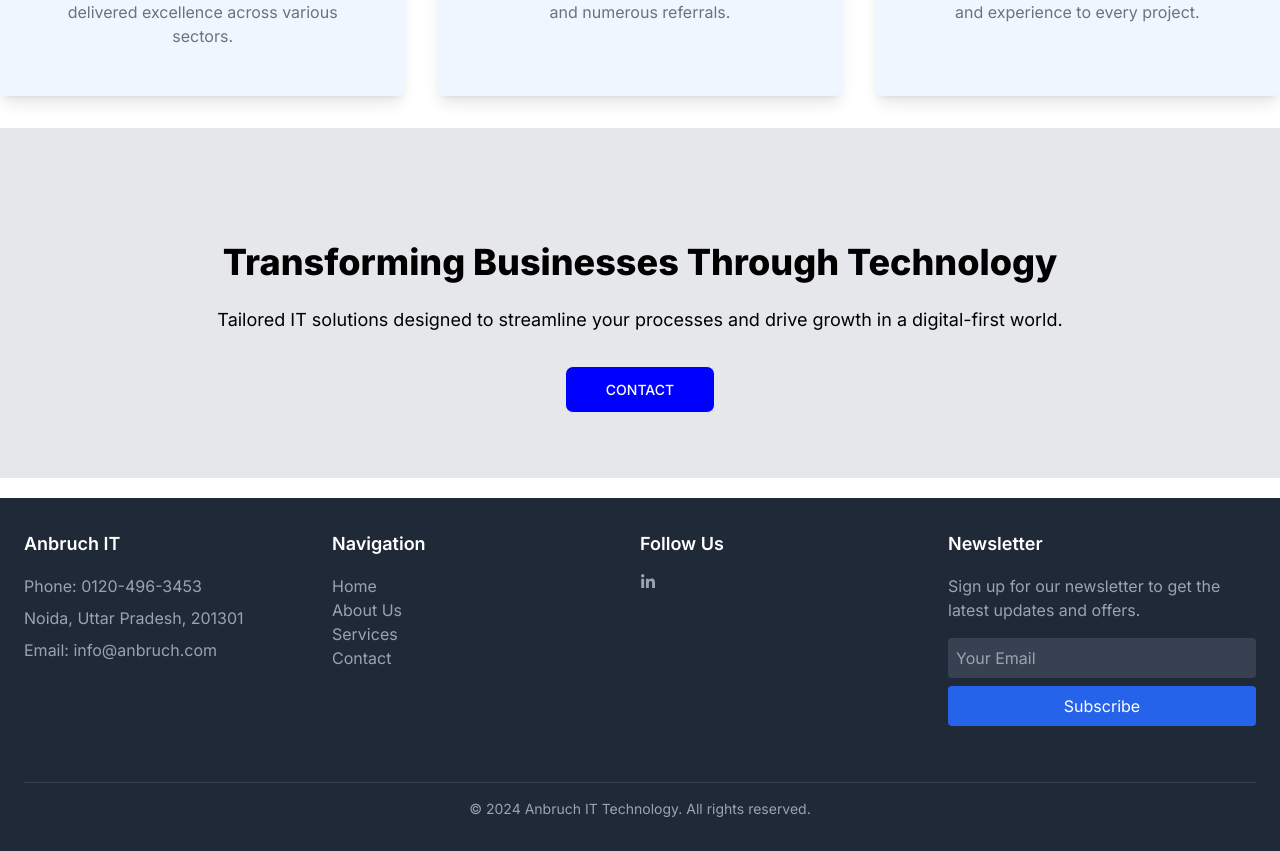
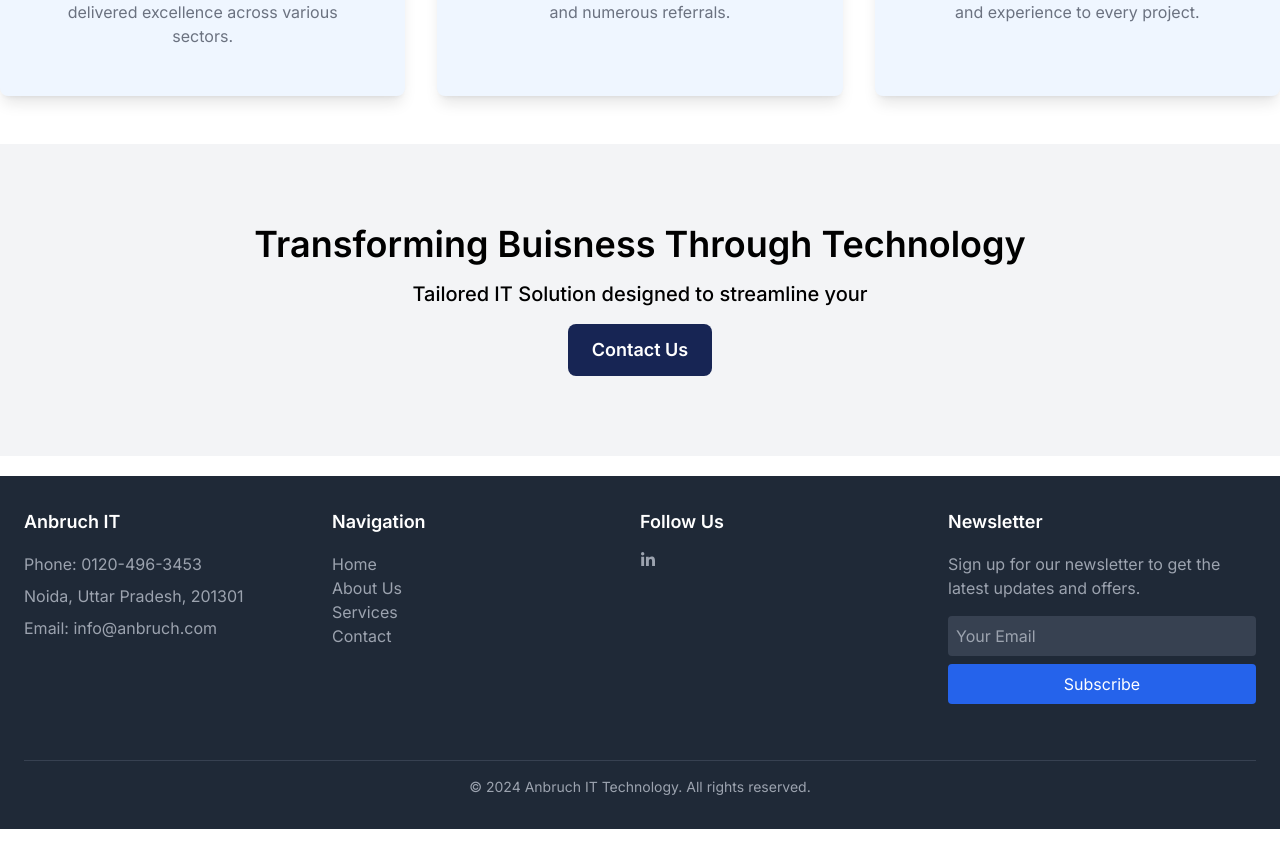
Before and after one commit to Zafar9708/AnbruchIT, a Next.js app: page /about in a window 1280 px wide. Shown: the part 3044-3895 px from the top of the page. After the commit the page ends 3873 px from the top, so only its background shows below. Built offline with nearby package versions, Linux system fonts and the light colour scheme.

Commit message:
modal added in about page

```diff
--- a/src/app/about/page.js
+++ b/src/app/about/page.js
@@ -87,6 +87,7 @@ const About = () => {
     };
 
     return (
+      <div>
         <div>
             <Header />
             <Navbar />
@@ -205,34 +206,18 @@ const About = () => {
 
 
             {/* Custom Contact Section */}
-            <div style={containerStyle} data-aos="zoom-in-up">
-            <div className="relative container mx-auto text-center py-18 px-4">
-           <h1 className="text-3xl md:text-4xl font-extrabold mt-12 mb-6">
-                     Transforming Businesses Through Technology
-                     </h1>
-                 <p className="text-lg md:text-lg mb-8">
-                    Tailored IT solutions designed to streamline your processes and drive growth in a digital-first world.
-                </p>
-            </div>
-
-                <div>
-                    <button
-                        type="button"
-                        style={{
-                            padding: '0.75rem 2.5rem',
-                            fontSize: '0.875rem',
-                            fontWeight: '500',
-                            backgroundColor: 'blue',
-                            color: 'white',
-                            borderRadius: '0.5rem',
-                            border: '1px solid #E5E7EB',
-                            transition: 'background-color 0.2s, color 0.2s, transform 0.2s',
-                        }}
-                        onClick={() => setFormVisible(true)}
-                    >
-                        CONTACT
-                    </button>
-                </div>
+            <section className="py-20 bg-gray-100 text-center mb-2 mt-4" data-aos="zoom-in-up">
+        <h2 className="text-4xl font-semibold mb-4">Transforming Buisness Through Technology</h2>
+        <p className="text-lg md:text-xl max-w-2xl mx-auto font-medium leading-relaxed">
+          Tailored IT Solution designed to streamline your
+        </p>
+        <button
+          onClick={() => setFormVisible(true)}
+          className="bg-blue-950 text-white py-3 px-6 rounded-lg text-lg font-semibold hover:bg-blue-700 transition-colors duration-300 mt-4"
+        >
+          Contact Us
+        </button>
+      </section>
 
                 {isFormVisible && (
         <>
@@ -336,4 +321,5 @@ const About = () => {
     );
 }
 
+
 export default About;
```
